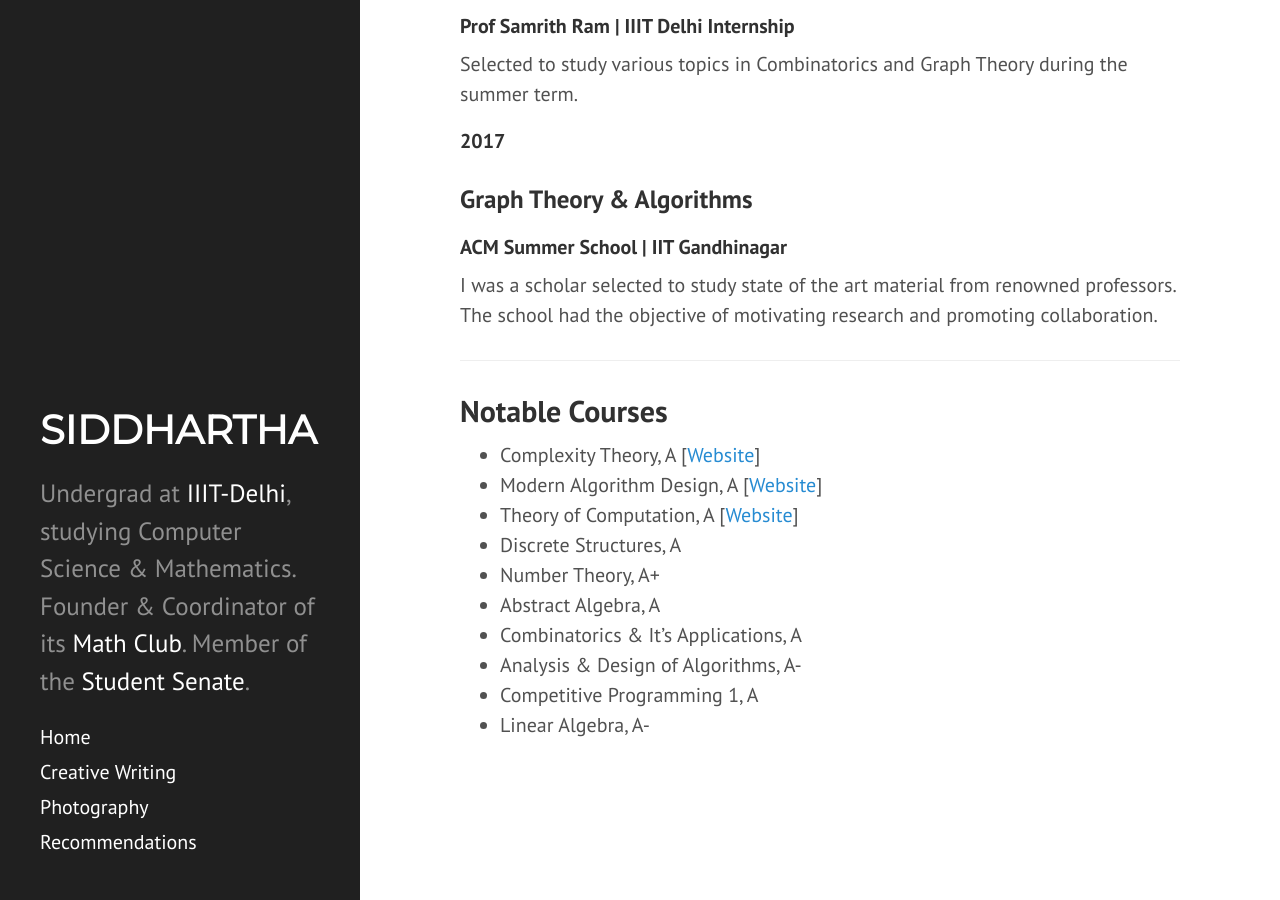
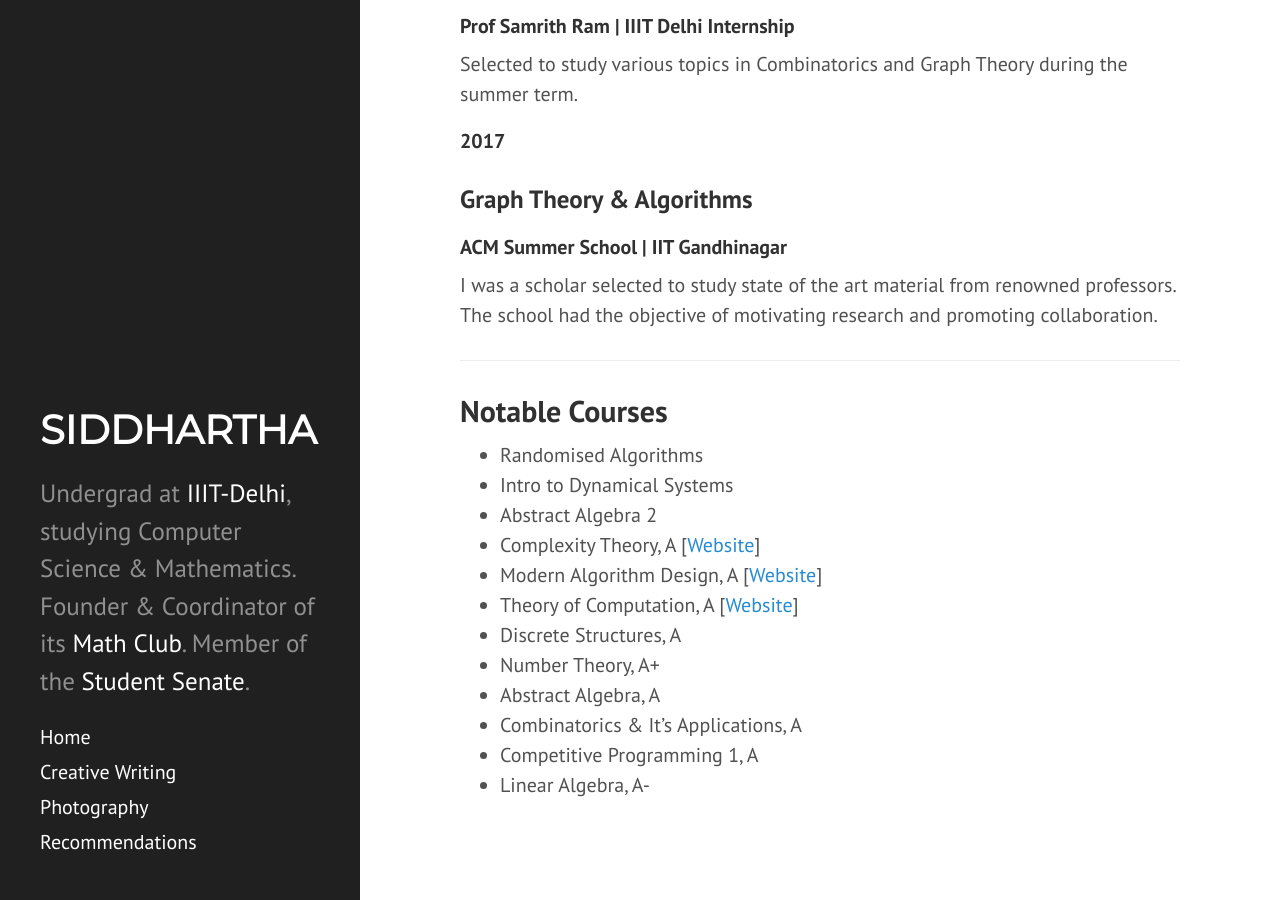
Before and after one commit to siddjai/siddjai.github.io, a Jekyll site: the page built from index.md, in a window 1280 px wide and 900 px high, scrolled down 1906 px. Built offline with Jekyll 4.4.1, drawn with Linux system fonts in a browser that asks for light colours; nearby versions of some CDN libraries.

Commit message:
Update index.md

```diff
--- a/index.md
+++ b/index.md
@@ -65,6 +65,9 @@ ___
 Notable Courses
 ------
 
+ - Randomised Algorithms
+ - Intro to Dynamical Systems
+ - Abstract Algebra 2
  - Complexity Theory, A [[Website](https://sites.google.com/a/iiitd.ac.in/cse621m18/)]
  - Modern Algorithm Design, A [[Website](https://sites.google.com/a/iiitd.ac.in/mad18/home)]
  - Theory of Computation, A [[Website](https://sites.google.com/a/iiitd.ac.in/cse322-w17/)]
@@ -72,6 +75,5 @@ Notable Courses
  - Number Theory, A+
  - Abstract Algebra, A
  - Combinatorics & It's Applications, A
- - Analysis & Design of Algorithms, A-
  - Competitive Programming 1, A
  - Linear Algebra, A-
```
